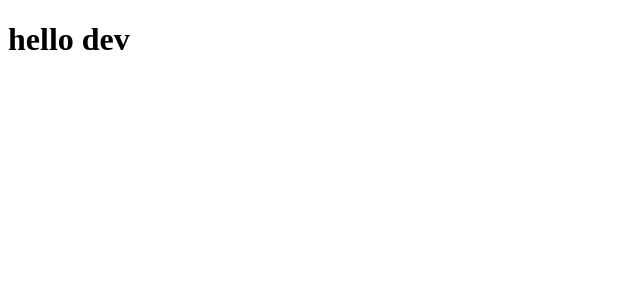
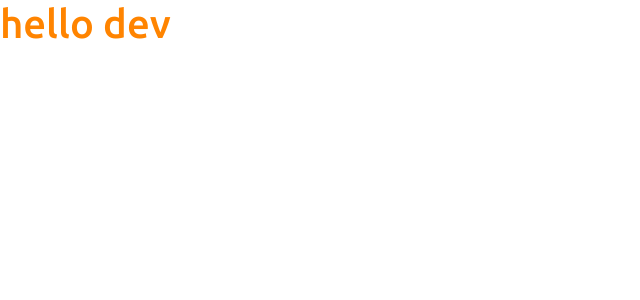
Before and after one commit to Dark1922/Semana-Dev-Superior, a React (Create React App) app in the folder frontend/: page / in a window 1280 px wide. Shown: the top 300 px of the page, without its empty margins (0-640 px from the left). Built offline with nearby package versions, Linux system fonts and the light colour scheme.

Commit message:
Bootstrap

```diff
--- a/frontend/package.json
+++ b/frontend/package.json
@@ -3,6 +3,8 @@
   "version": "0.1.0",
   "private": true,
   "dependencies": {
+    "3": "^2.1.0",
+    "-": "^0.0.1",
     "@testing-library/jest-dom": "^5.11.4",
     "@testing-library/react": "^11.1.0",
     "@testing-library/user-event": "^12.1.10",
@@ -10,6 +12,9 @@
     "@types/node": "^12.0.0",
     "@types/react": "^17.0.0",
     "@types/react-dom": "^17.0.0",
+    "bootstrap": "^4.6.0",
+    "jquery": "1.9.1",
+    "popper.js": "^1.16.1",
     "react": "^17.0.2",
     "react-dom": "^17.0.2",
     "react-scripts": "4.0.3",
--- a/frontend/src/App.tsx
+++ b/frontend/src/App.tsx
@@ -4,7 +4,7 @@
 function App() {
   return (
   <div>
-    <h1>hello dev</h1>
+    <h1 className="text-primary">hello dev</h1>
   </div>
   );
 }
--- /dev/null
+++ b/frontend/src/assets/css/styles.css
@@ -0,0 +1,34 @@
+@import url('https://fonts.googleapis.com/css2?family=Ubuntu:wght@300;400;500;700&display=swap');
+/* fonte ubunto do google fonts e os pesos que agente quer massa */
+
+:root {/* variaveis globalmente*/
+    --color-primary: #FF8400;
+}
+
+html, body {
+    height: 100%;/* ocupa 100% da altura e a fontfamily a ubunto que importamos do google*/
+    font-family: "Ubuntu", sans-serif;
+}
+
+#root {
+    display: flex; /* parte do rodabe massetes do css*/
+    flex-direction: column;
+    height: 100%;
+}
+
+.content {
+    flex: 1 0 auto;
+}
+
+.footer {
+    flex-shrink: 0;
+    text-align: center;
+}
+
+.bg-primary {/* as cor que fizemos lá encima */
+    background-color: var(--color-primary) !important;
+}
+
+.text-primary {
+    color: var(--color-primary) !important;
+}
--- a/frontend/src/index.tsx
+++ b/frontend/src/index.tsx
@@ -1,6 +1,8 @@
 import React from 'react';
 import ReactDOM from 'react-dom';
+import 'bootstrap/dist/css/bootstrap.css';
 import App from './App';
+import 'assets/css/styles.css';
 
 
 ReactDOM.render(
```
Also changed, not shown: 1 other file (tests, documents, lock files or other folders).
